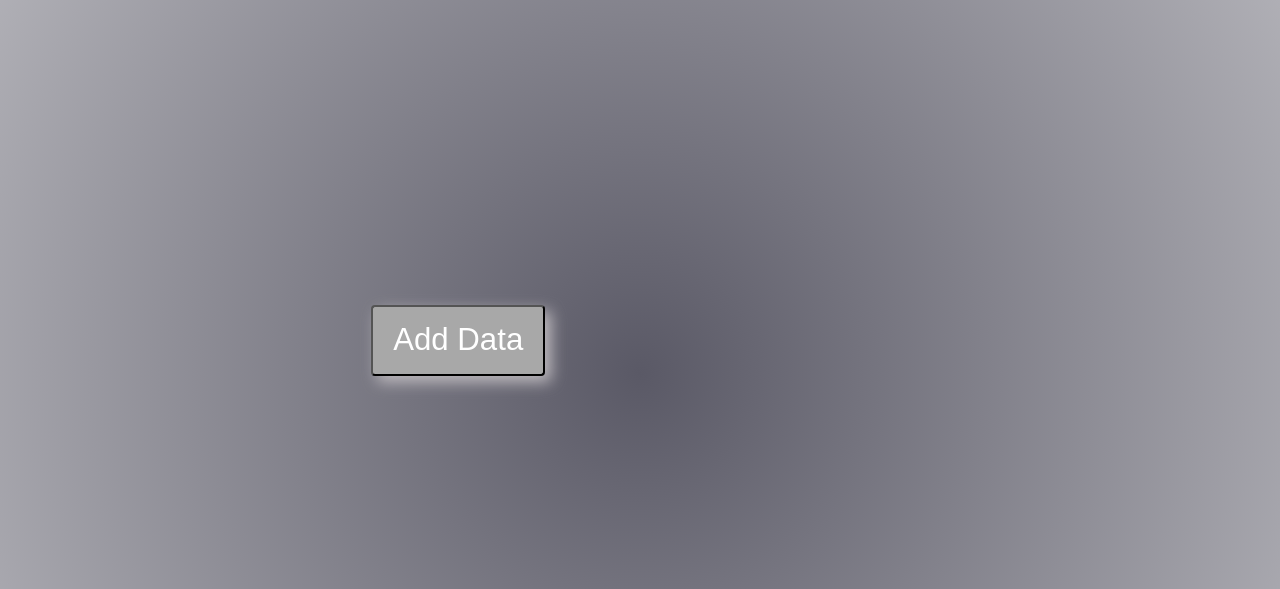
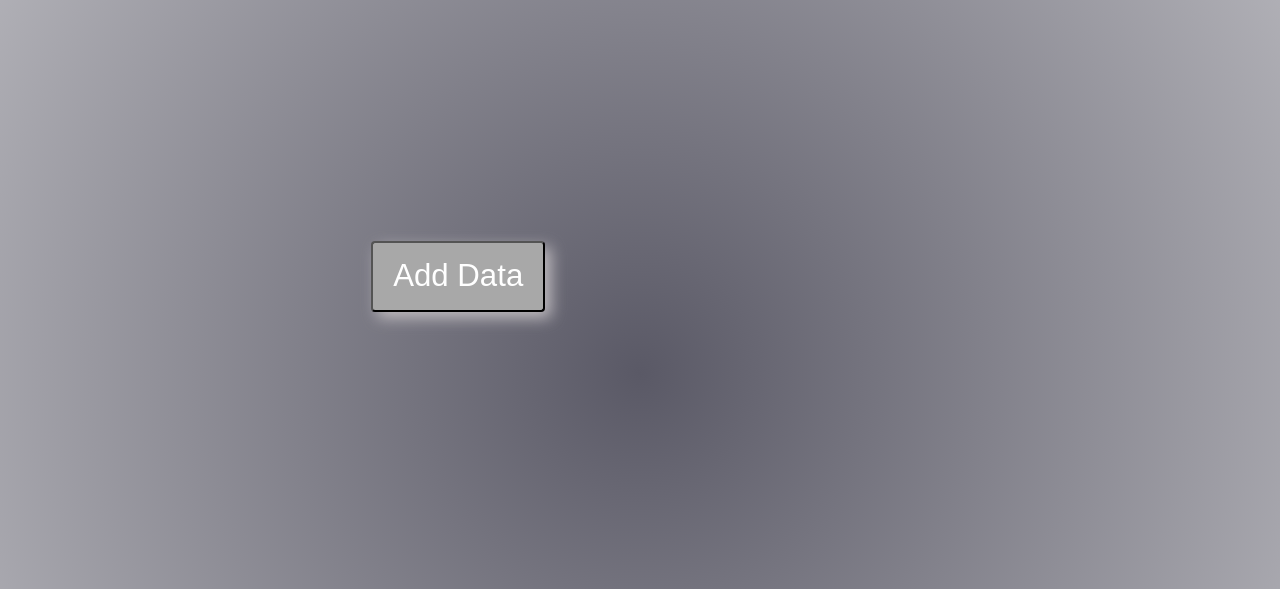
Before and after one commit to HarshitKava/Labour-Report, a PHP site: page /Area_1/Area_1.html in a window 1280 px wide. Shown: the part 911-1500 px from the top of the page. Run offline with PHP 8.4, Linux system fonts and the light colour scheme.

Commit message:
Update Area_1.css

```diff
--- a/Area_1/Area_1.css
+++ b/Area_1/Area_1.css
@@ -32,7 +32,7 @@ body
 }
 #addbtn{
     position: absolute;
-    margin-top: 95%;
+    margin-top: 90%;
     margin-left: 29%;
     -webkit-border-radius: 4;
     -moz-border-radius: 4;
```
